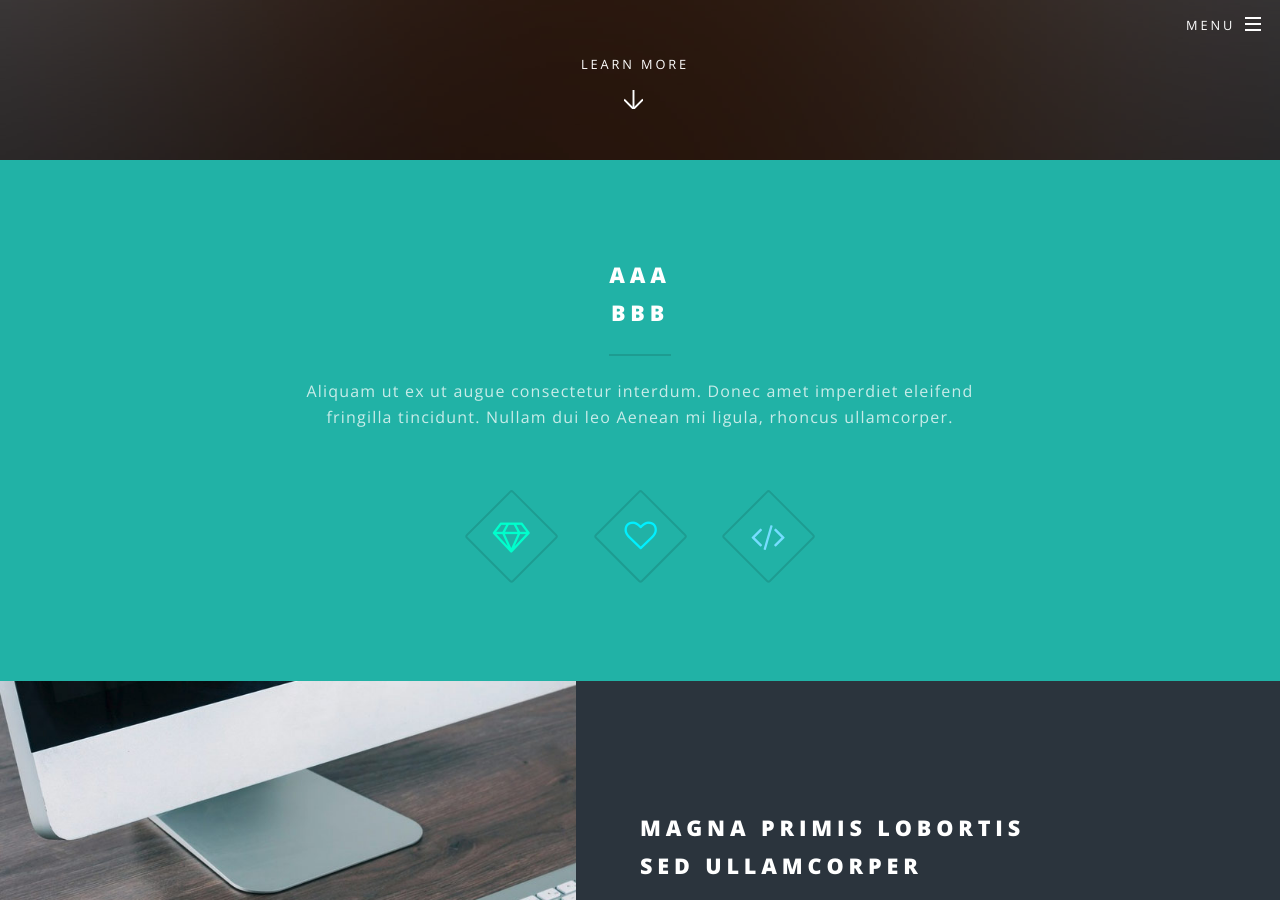
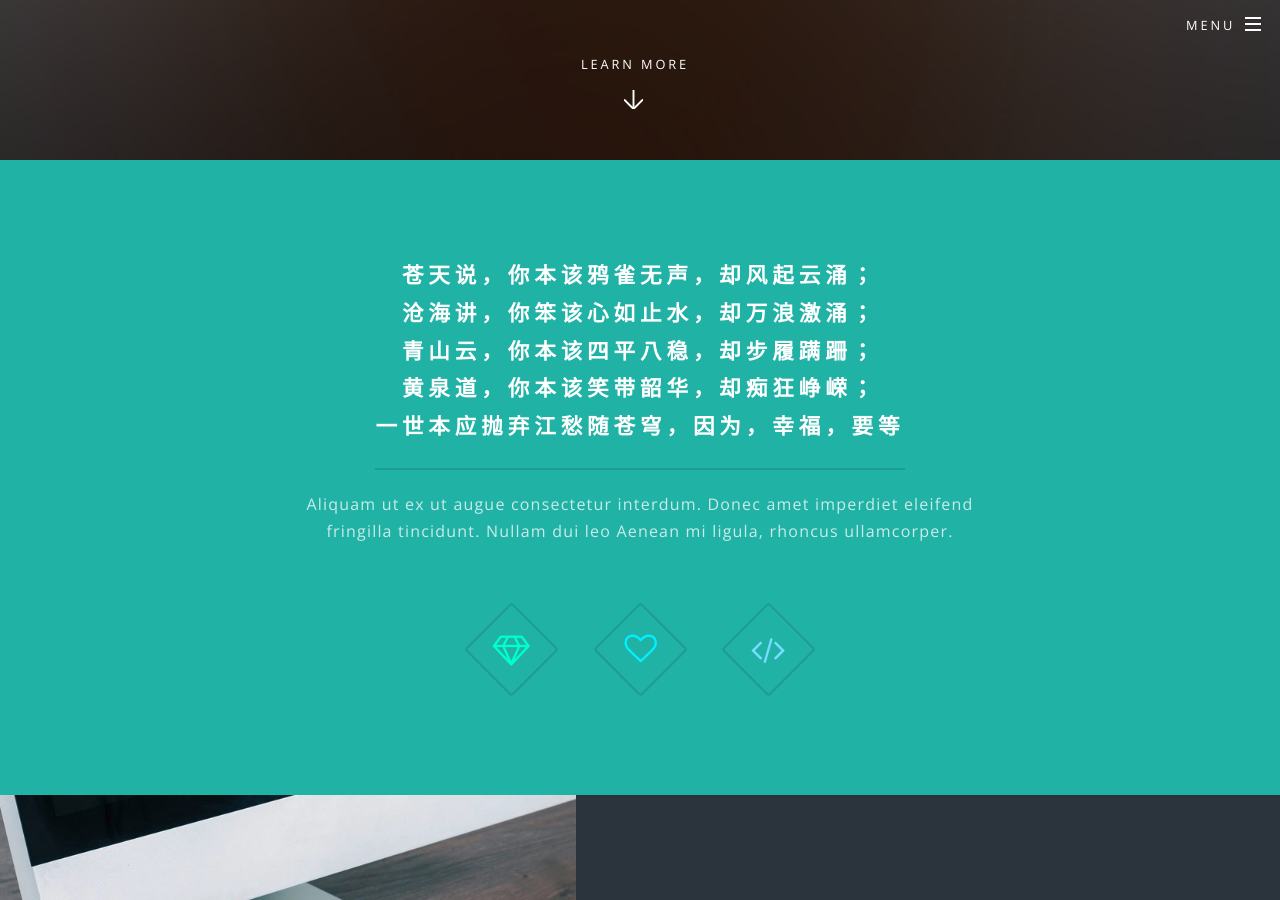
Before and after one commit to FDlove/FDlove.github.io, a Jekyll site: the page built from index.html, in a window 1280 px wide and 900 px high, scrolled down 740 px. Built offline with Jekyll 4.4.1, drawn with Linux system fonts in a browser that asks for light colours.

Commit message:
Update index.html

```diff
--- a/index.html
+++ b/index.html
@@ -17,8 +17,12 @@ layout: landing
 					<section id="one" class="wrapper style1 special">
 						<div class="inner">
 							<header class="major">
-								<h2>aaa<br />
-								bbb</h2>
+								<h2>
+								苍天说，你本该鸦雀无声，却风起云涌；<br />
+                                                                沧海讲，你笨该心如止水，却万浪激涌；<br />
+                                                                青山云，你本该四平八稳，却步履蹒跚；<br />
+                                                                黄泉道，你本该笑带韶华，却痴狂峥嵘；<br />
+                                                                一世本应抛弃江愁随苍穹，因为，幸福，要等</h2>
 								<p>Aliquam ut ex ut augue consectetur interdum. Donec amet imperdiet eleifend<br />
 								fringilla tincidunt. Nullam dui leo Aenean mi ligula, rhoncus ullamcorper.</p>
 							</header>
```
